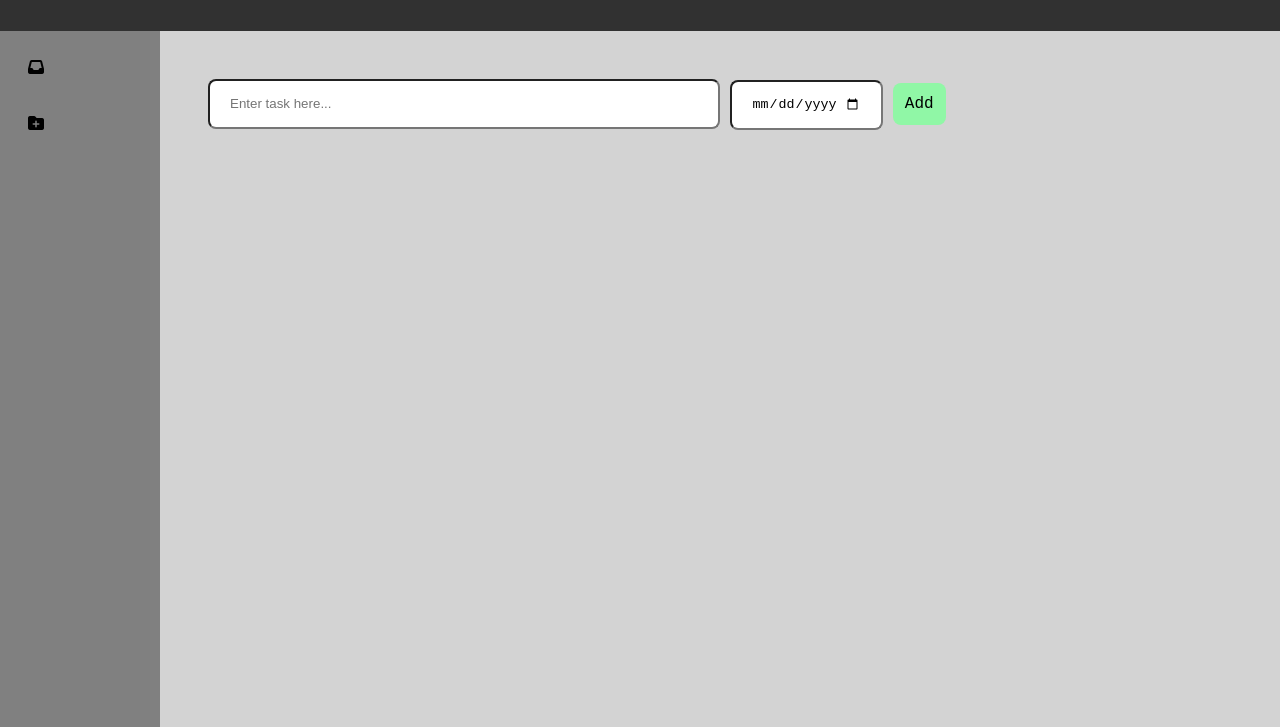
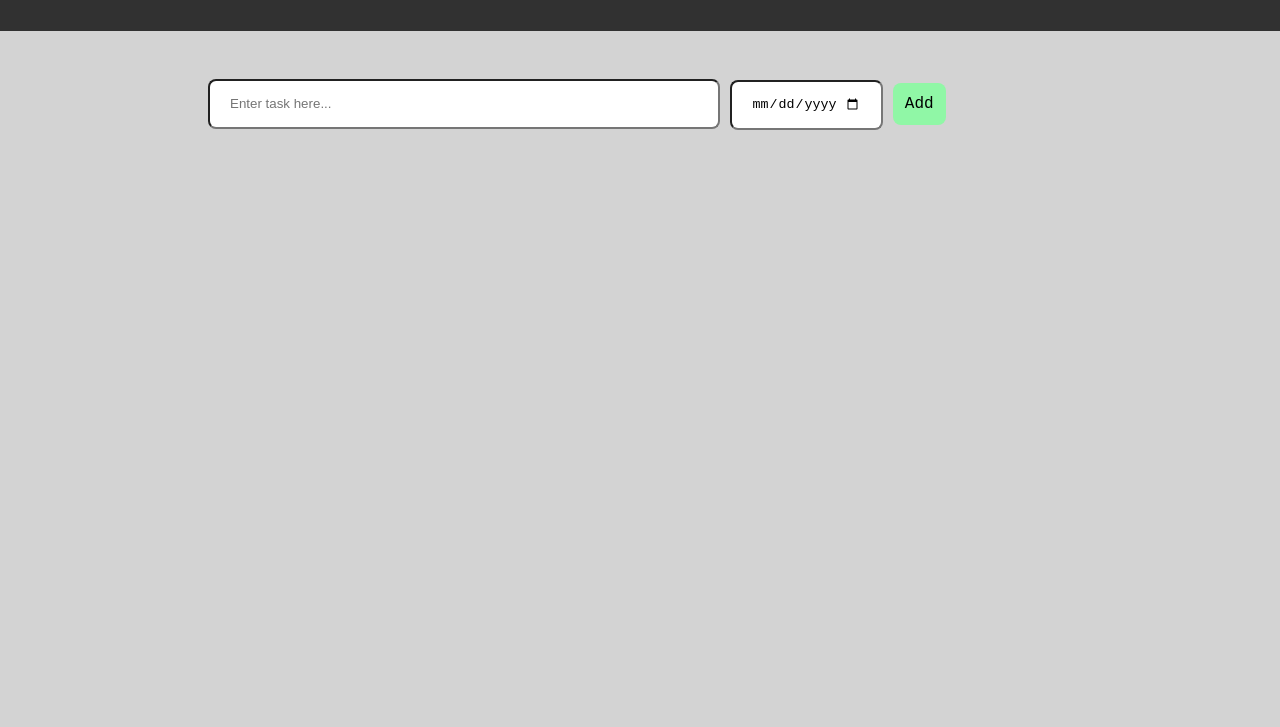
Before and after one commit to JonHPC/todo-list, a website built with webpack: page dist/index.html in a window 1280 px wide. Shown: the part 73-800 px from the top of the page. Built offline with nearby package versions, Linux system fonts and the light colour scheme.

Commit message:
removed sidebar for now

```diff
--- a/dist/index.html
+++ b/dist/index.html
@@ -10,10 +10,10 @@
             <h1>To-Do List</h1>
         </header>
         <div id="page">
-            <div id="sidebar">
+            <!--<div id="sidebar">
                 <span class="side-button fas fa-inbox" id="all-tasks"></span>
                 <span class="side-button fas fa-folder-plus" id="add-project"></span>
-            </div>
+            </div>-->
             <div id="content">
                 <div class="input-controls">
                     <input class="input-box" type="text" id="add-input" placeholder="Enter task here..."/>
```
